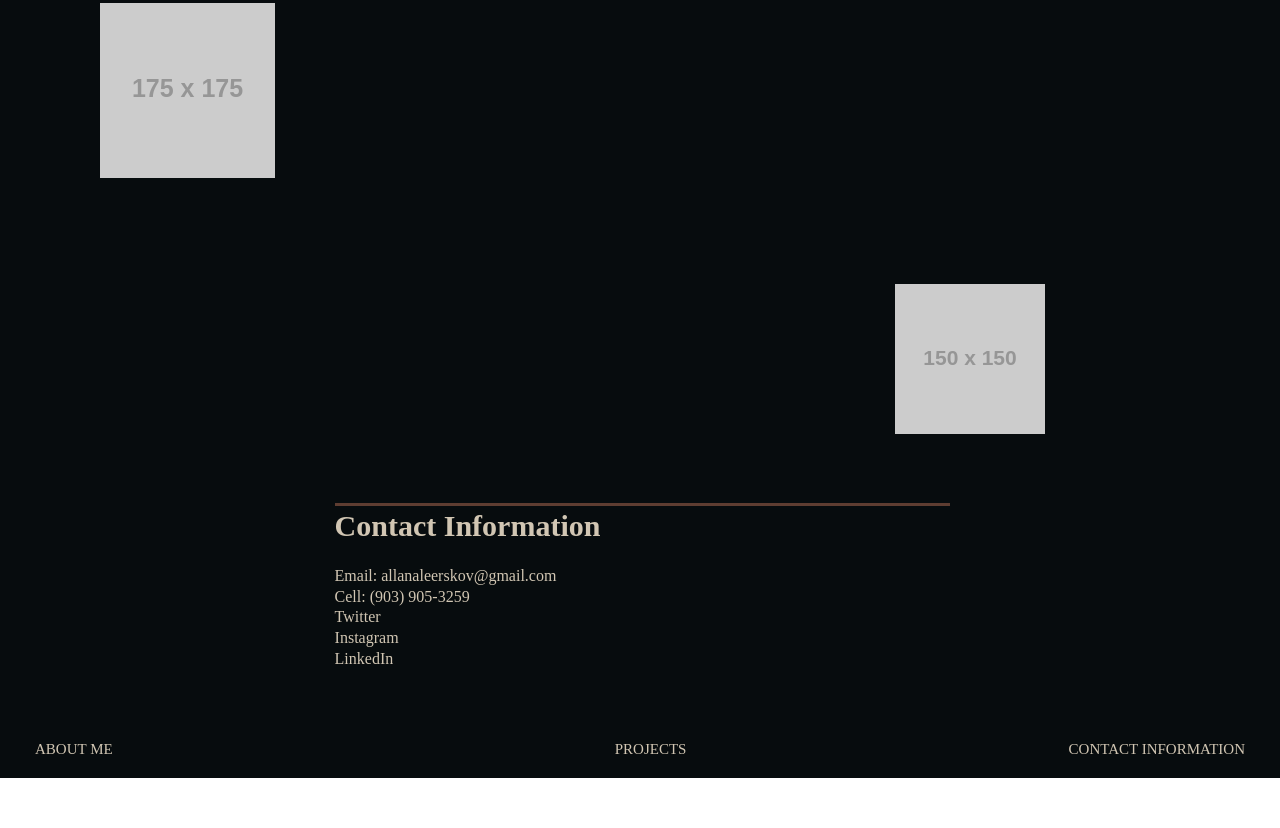
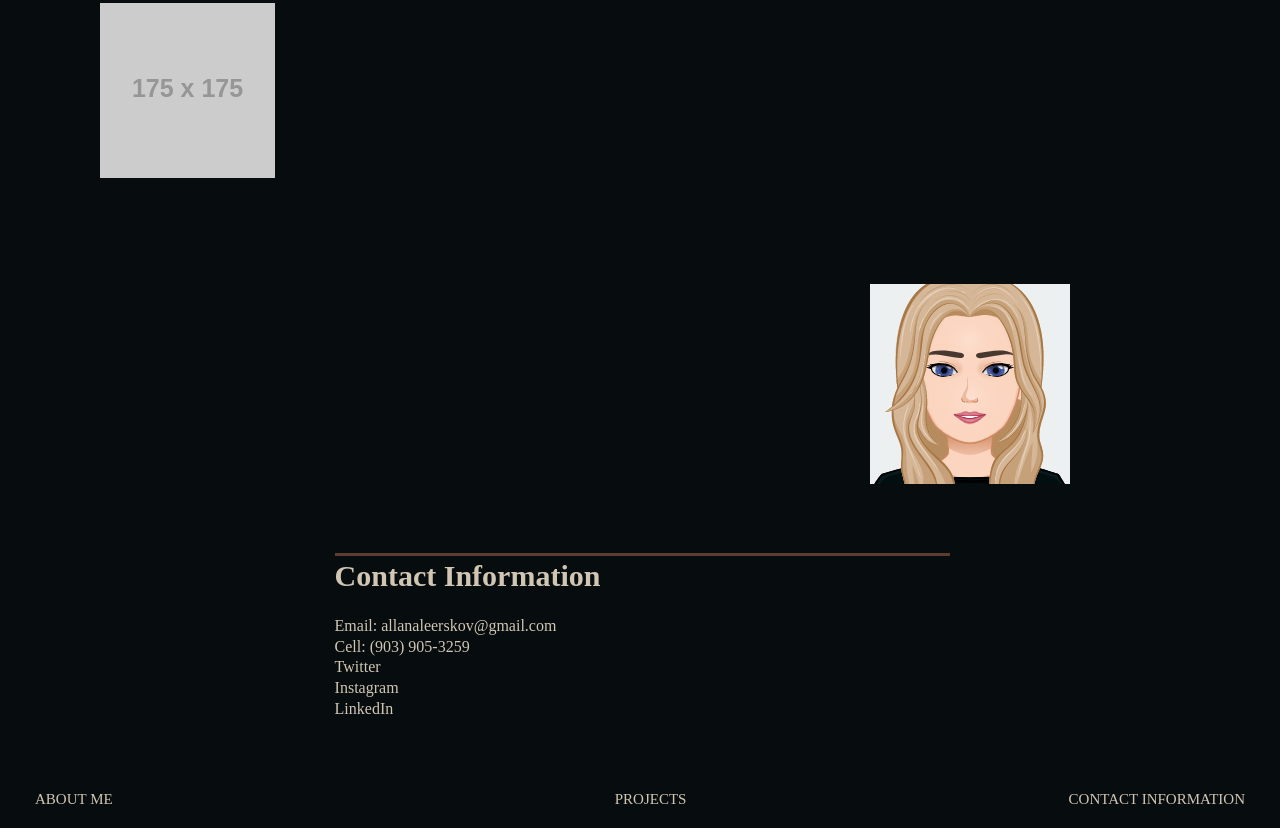
Before and after one commit to AllanaLeerskov/Dev-portfolio, a plain HTML site: page index.html in a window 1280 px wide. Shown: the part 866-1694 px from the top of the page. Before the commit the page ends 1644 px from the top, so only its background shows below. Drawn offline with Linux system fonts and the light colour scheme; placeholder pictures from the web are drawn by us.

Commit message:
added avatar

```diff
--- a/index.html
+++ b/index.html
@@ -72,7 +72,7 @@
     <!--contact info section-->
 <section id="contact-info">
     <div class="headshot">
-        <a href="https://placeholder.com"><img src="https://via.placeholder.com/150" alt="Headshot of Allana"></a>
+        <img src="../dev-portfolio/assets/images/avatar.png" alt="Avatar of Allana">
     </div>
     <div class="contact-content">
     <h3>Contact Information</h3>
```
Also changed, not shown: assets/images/avatar.png (added).
